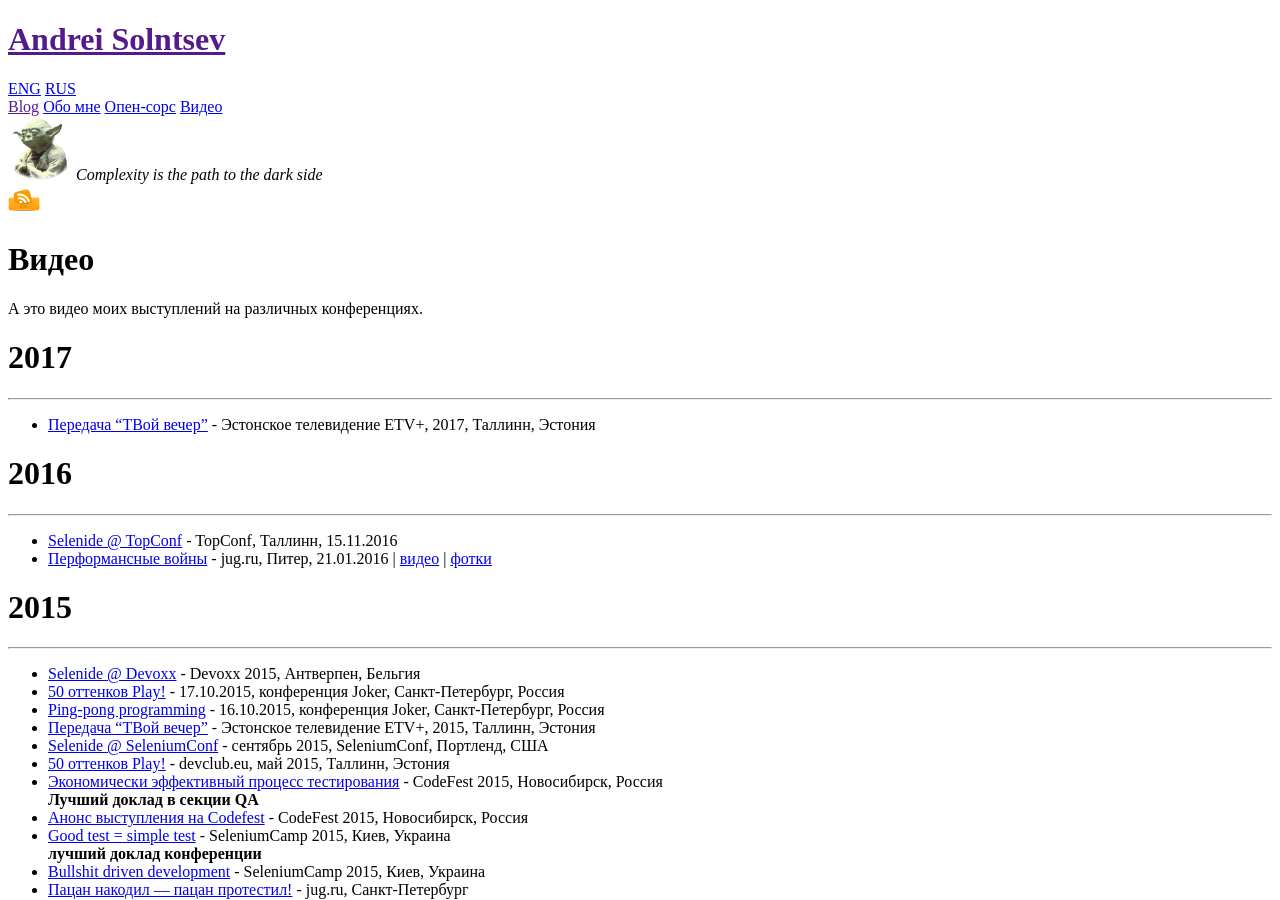
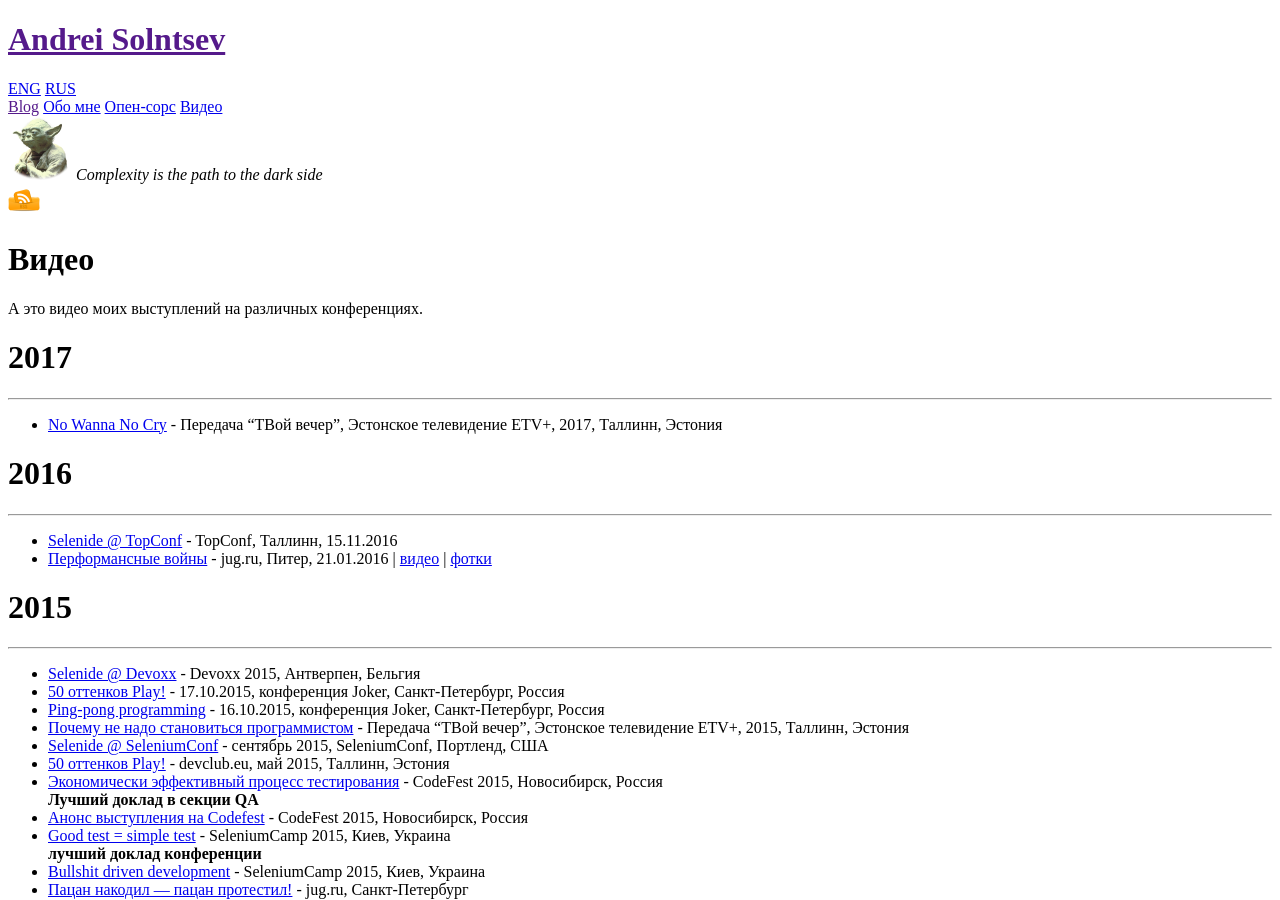
Before and after one commit to asolntsev/asolntsev.github.io, a Jekyll site: the page built from ru/video.md, in a window 1280 px wide and 900 px high. Built offline with Jekyll 4.4.1, drawn with Linux system fonts in a browser that asks for light colours; nearby versions of some CDN libraries.

Commit message:
fix titles for ETV+

```diff
--- a/ru/video.md
+++ b/ru/video.md
@@ -9,7 +9,8 @@ category: ru
 # 2017
 * * *
 
-* [Передача "ТВой вечер"](http://asolntsev.livejournal.com/78663.html) - Эстонское телевидение ETV+, 2017, Таллинн, Эстония
+* [No Wanna No Cry](http://asolntsev.livejournal.com/78663.html) - Передача "ТВой вечер",
+ Эстонское телевидение ETV+, 2017, Таллинн, Эстония
 
 # 2016
 * * *
@@ -24,7 +25,7 @@ category: ru
 * [Selenide @ Devoxx](http://selenide.org/2015/11/13/selenide-on-devoxx) - Devoxx 2015, Антверпен, Бельгия
 * [50 оттенков Play!](https://www.youtube.com/watch?v=Wi3uLRlOWeU) - 17.10.2015, конференция Joker, Санкт-Петербург, Россия
 * [Ping-pong programming](https://www.youtube.com/watch?v=NOrvkC4a_KU) - 16.10.2015, конференция Joker, Санкт-Петербург, Россия
-* [Передача "ТВой вечер"](http://asolntsev.livejournal.com/77094.html) - Эстонское телевидение ETV+, 2015, Таллинн, Эстония
+* [Почему не надо становиться программистом](http://asolntsev.livejournal.com/77094.html) - Передача "ТВой вечер", Эстонское телевидение ETV+, 2015, Таллинн, Эстония
 * [Selenide @ SeleniumConf](http://selenide.org/2015/09/23/selenide-on-seleniumconf) - сентябрь 2015, SeleniumConf, Портленд, США
 * [50 оттенков Play!](https://www.youtube.com/watch?v=kZDa5hD-oQI) - devclub.eu, май 2015, Таллинн, Эстония
 * [Экономически эффективный процесс тестирования](http://2015.codefest.ru/lecture/990) - CodeFest 2015, Новосибирск, Россия
```
